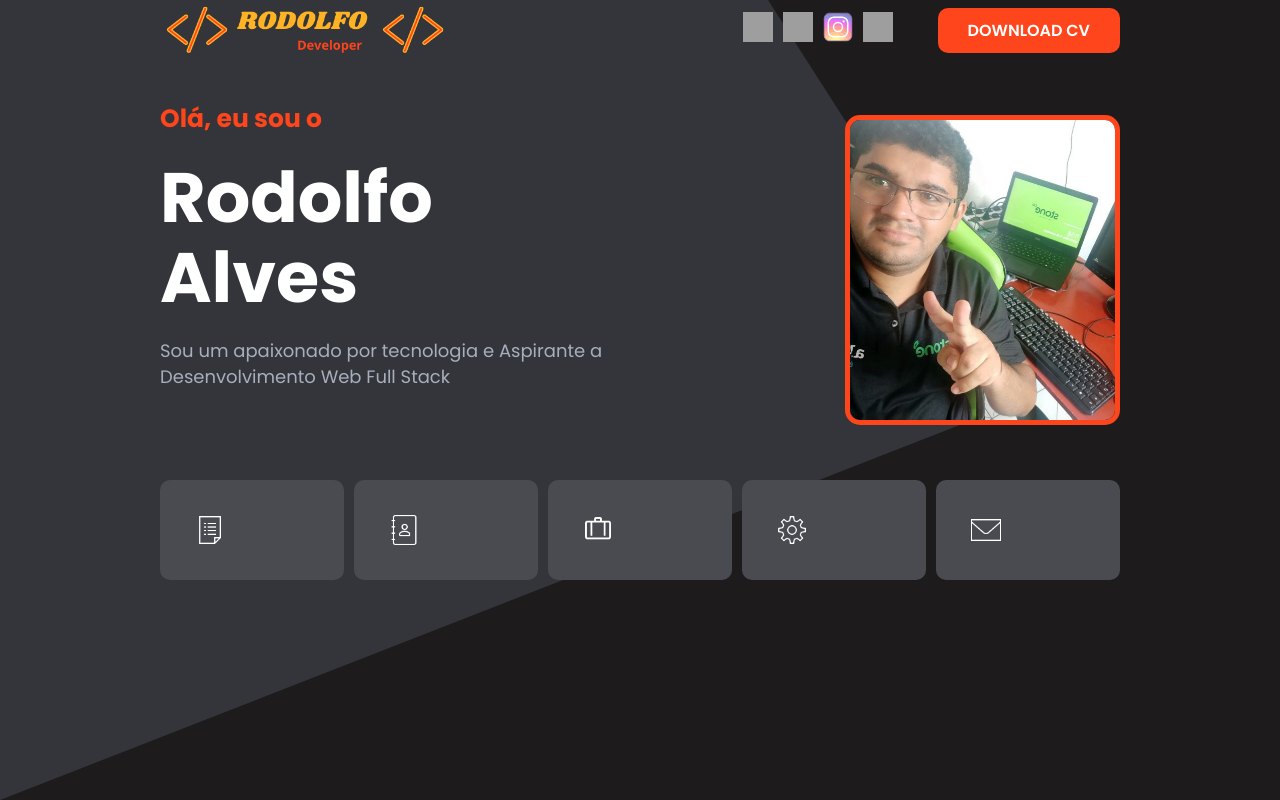
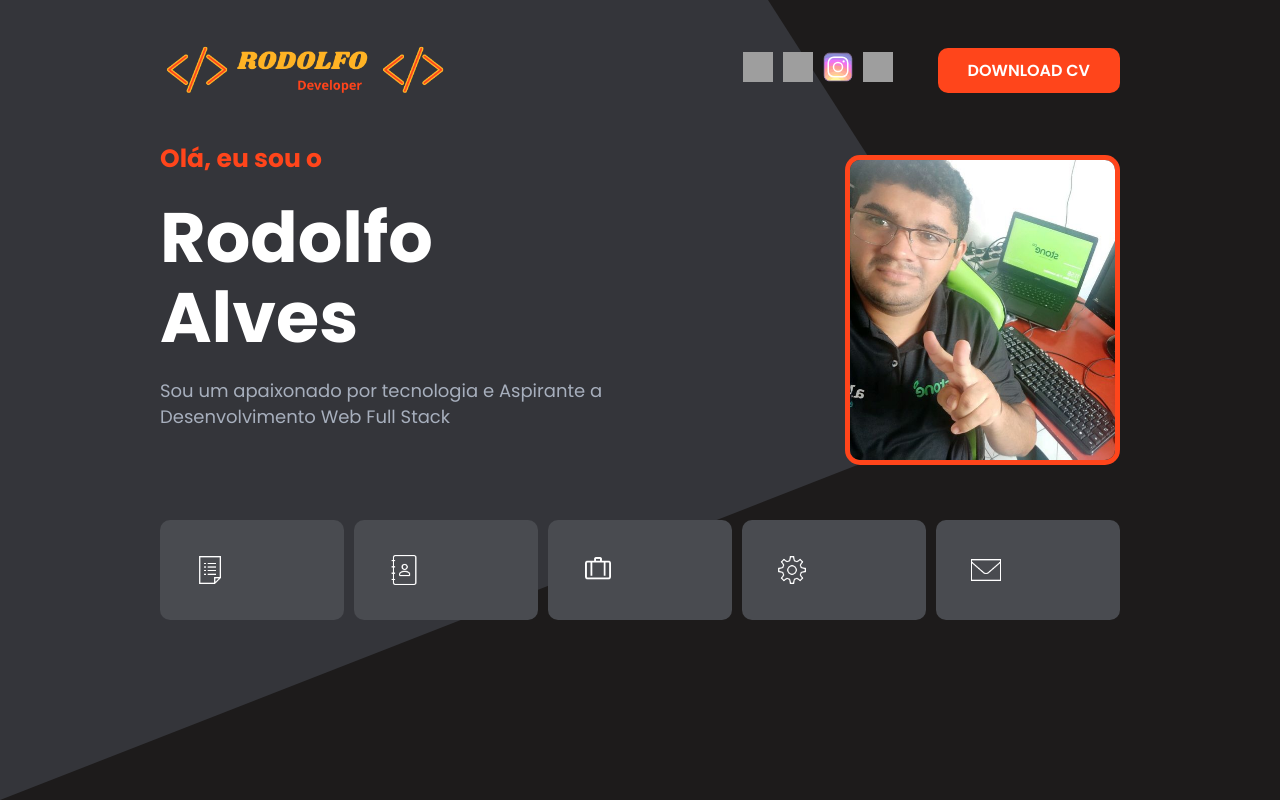
Before and after one commit to rodolfoalvesg/portifolio-react, a React (Create React App) app: page / in a window 1280 px wide. Built offline with nearby package versions, Linux system fonts and the light colour scheme; grey boxes are pictures that could not be loaded.

Commit message:
fix: fix modal leng

```diff
--- a/src/components/Header/style.js
+++ b/src/components/Header/style.js
@@ -6,6 +6,7 @@ export const HeaderMain = Styled.header`
     display: flex;
     justify-content: space-between;
     align-items: center;
+    margin-top: 40px;
     @media (max-width: 768px){
         display: flex;
         flex-direction: column;
--- a/src/components/ModalGroup/index.jsx
+++ b/src/components/ModalGroup/index.jsx
@@ -37,6 +37,7 @@ export function ModalGroup(props) {
     }
   }
 
+
   return (
     <Modal
       isOpen={props.isOpen}
--- a/src/components/Profile/style.js
+++ b/src/components/Profile/style.js
@@ -48,8 +48,9 @@ export const Container = Styled.section`
         padding: 0 20px;
         color: #fff;
         position: relative;
+        border: 1px solid red;
 
-        @media (max-width: 768px){
+        @media (max-width: 1080px){
             width: 100%;
         }
 
--- a/src/styles/global.js
+++ b/src/styles/global.js
@@ -2,7 +2,6 @@ import Styled, {createGlobalStyle} from 'styled-components'
 
 
 export const GlobalStyle = createGlobalStyle`
-
     *{
         margin: 0;
         padding: 0;
@@ -12,7 +11,6 @@ export const GlobalStyle = createGlobalStyle`
     body{
         background: #1d1b1b;
         font-family: "Poppins", Arial, Helvetica, sans-serif;
-        cursor: url('../assets/teste.cur', pointer);
     }
 
     .react-modal-overlay {
@@ -33,18 +31,12 @@ export const GlobalStyle = createGlobalStyle`
     .react-modal-content {
         width: 100%;
         max-width: 75%;
-        height: 75vh;
+        height: auto;
         background-color: #494B50;
         padding: 2rem 1.5rem;
         position: relative;
         border-radius: 10px;
         overflow: hidden;
-
-        @media (max-width: 768px){
-            width: 100%;
-            max-width:90%;
-            height: auto;
-        }
     }
 
     .react-modal-close{
@@ -85,5 +77,4 @@ export const Container = Styled.div`
     margin-right: auto;
     left: 0;
     right: 0;
-
 `;
```
Also changed, not shown: package.json (+5 -3 lines), src/components/ModalGroup/style.js (deleted), 1 other file (tests, documents, lock files or other folders).
